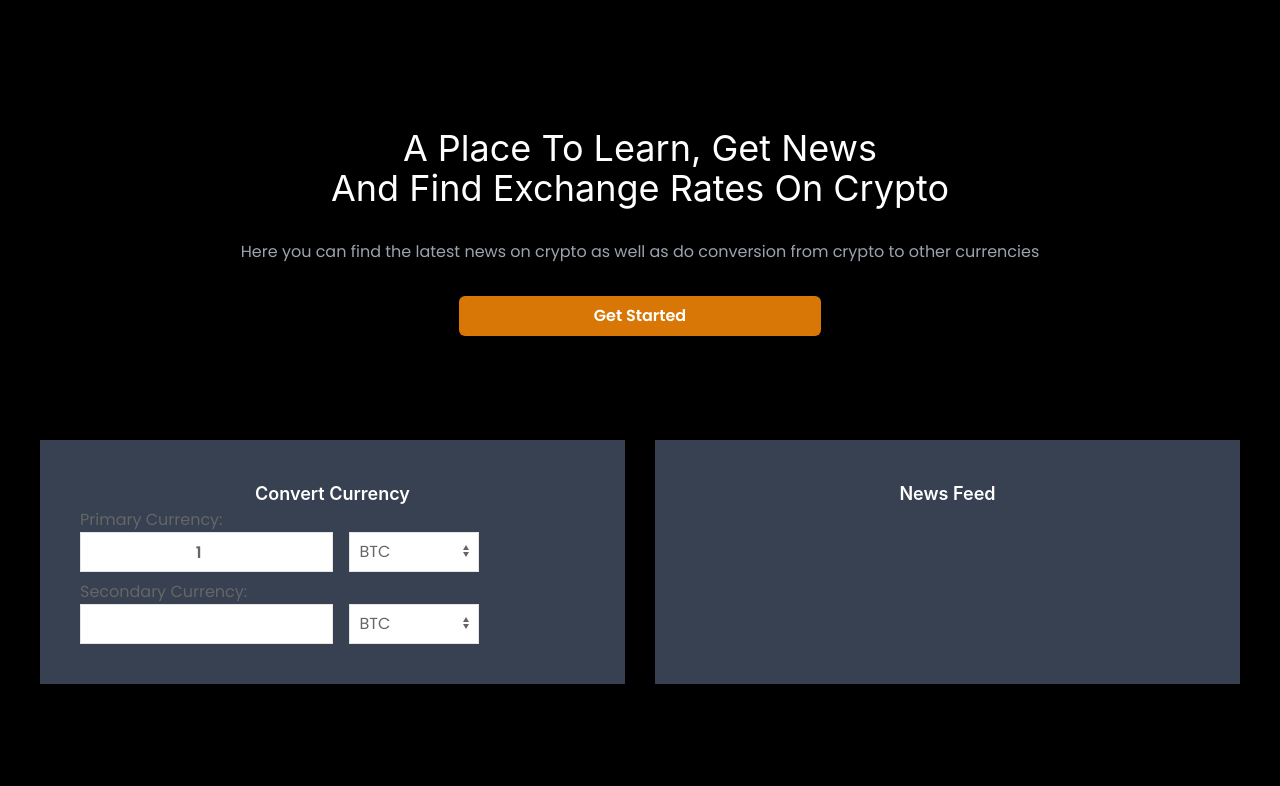
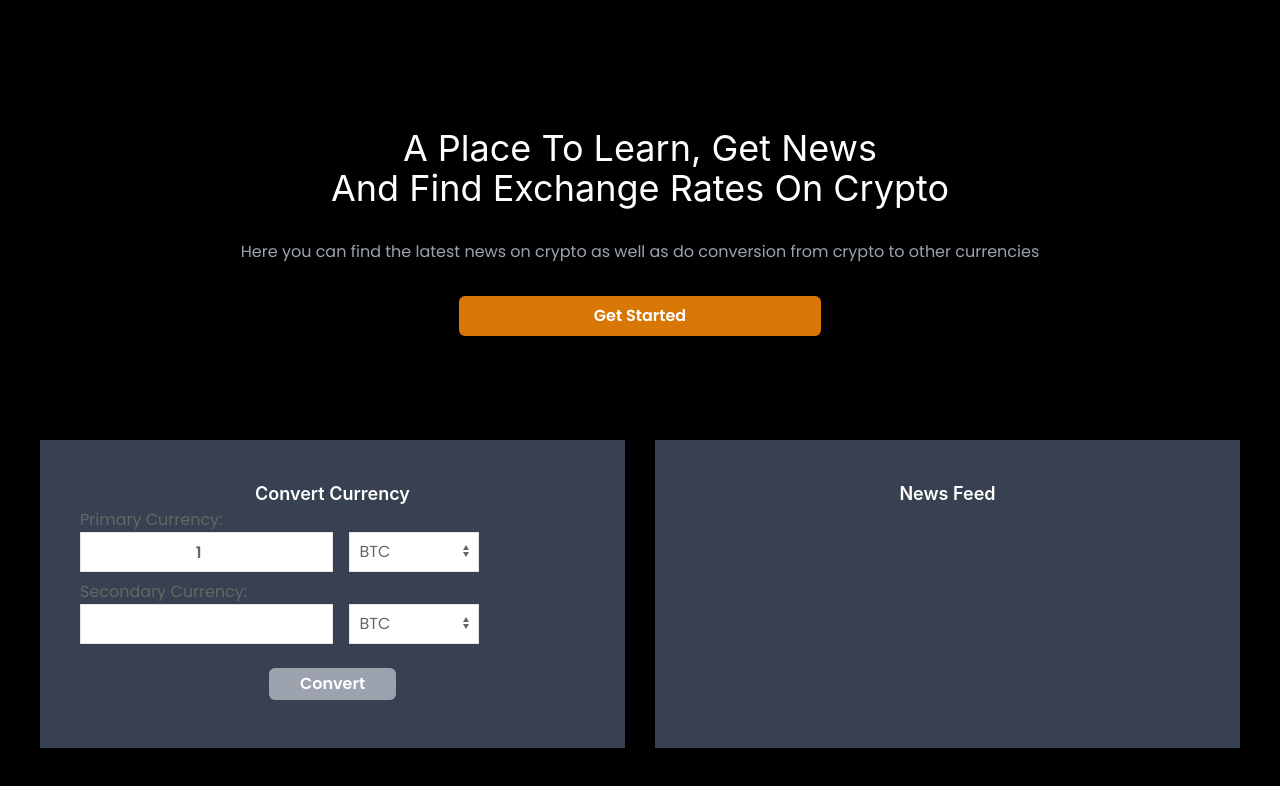
Before and after one commit to JaySwithin/crypto-web, a React (Create React App) app: page / in a window 1280 px wide. Shown: the top 786 px of the page. Built offline with nearby package versions, Linux system fonts and the light colour scheme; the HTML template or start-up script is replaced by a standard one.

Commit message:
Minor progress

```diff
--- a/src/components/Display.js
+++ b/src/components/Display.js
@@ -77,8 +77,8 @@ function Display() {
         <div className="uk-width-1-1@s uk-width-1-1@m uk-margin-auto">
           <div className="uk-grid uk-grid-medium uk-grid-match uk-child-width-1-1@s uk-child-width-1-2@m uk-child-width-1-2@l">
             <div uk-scrollspy="cls: uk-animation-slide-left; repeat: true">
-              <div class="uk-card uk-card-body uk-card-padding-responsive uk-card-default mt-2 bg-gray-700">
-                  <h3 class="text-center text-lg font-semibold text-white">Convert Currency</h3>
+              <div className="uk-card uk-card-body uk-card-padding-responsive uk-card-default mt-2 bg-gray-700 ">
+                  <h3 className="text-center text-lg font-semibold text-white">Convert Currency</h3>
                   <p className="">Primary Currency:</p>
                   <div className="flex space-x-4 mb-2">
                     <input className="text-center font-semibold uk-input uk-width-1-2"
@@ -87,7 +87,6 @@ function Display() {
                     value={amount}
                     onChange={(e) => setAmount(e.target.value)}
                     />
-
                     <select
                     value={primaryValue}
                     name="primary-option"
@@ -105,29 +104,32 @@ function Display() {
                     type="number"
                     name="secondary-currency"
                     value={""}
-                    onChange={(e) => setAmount(e.target.value)}
                     />
-
                     <select
-                    value={primaryValue}
-                    name="primary-option"
-                    className="primary-options uk-select uk-form-width-small"
-                    onChange={(e) => setPrimaryValue(e.target.value)}
+                    value={secondaryValue}
+                    name="secondary-option"
+                    className="secondary-options uk-select uk-form-width-small"
+                    onChange={(e) => setSecondaryValue(e.target.value)}
                     >
                     {currencies.map((currency, _index) => (<option key={_index}> {currency} </option>))}
 
                     </select>
                   </div>
-              </div>
-            </div>
-            <div uk-scrollspy="cls: uk-animation-slide-right; repeat: true">
-              <div class="uk-card uk-card-body uk-card-padding-responsive uk-card-default mt-2 bg-gray-700">
-                <h3 class="text-center text-lg font-semibold text-white">News Feed</h3>
+
+                  <div className="flex justify-center mt-4">
+                    <button className="w-1/3 lg:w-1/4 h-8 rounded-md bg-gray-400 text-white font-semibold mt-2 mb-2" type="button">Convert</button>
+                 </div>
 
               </div>
             </div>
 
 
+            <div uk-scrollspy="cls: uk-animation-slide-right; repeat: true">
+              <div className="uk-card uk-card-body uk-card-padding-responsive uk-card-default mt-2 bg-gray-700">
+                <h3 className="text-center text-lg font-semibold text-white">News Feed</h3>
+
+              </div>
+            </div>
           </div>
         </div>
       </div>
```
